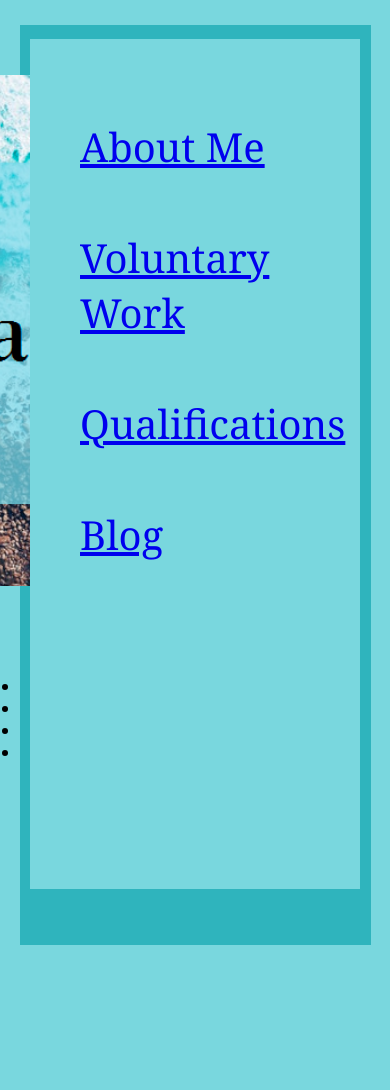
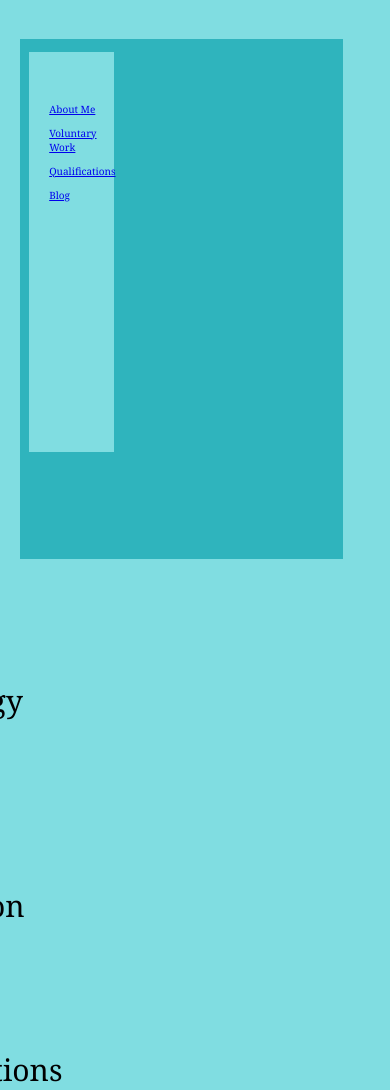
Before and after one commit to 3khanf54/web_assignment, a plain HTML site: page qualifications.html in a window 390 px wide. Before the commit the page ends 945 px from the top, so only its background shows below. Drawn offline with Linux system fonts and the light colour scheme.

Commit message:
documentation file updated and attemp at responsive feature

```diff
--- a/qualifications.html
+++ b/qualifications.html
@@ -12,25 +12,25 @@
      <div id="header">
         <nav>
            <ul>
-               <li><a href="index.html">About Me</a></li>
-               <li><a href="voluntarywork.html">Voluntary Work</a></li>
-               <li><a href="qualifications.html">Qualifications</a></li>
-               <li><a href="blog.html">Blog</a></li>
+            <li><a href="index.html">About Me</a></li>
+            <li><a href="voluntary_work.html">Voluntary Work</a></li>
+            <li><a href="qualifications.html">Qualifications</a></li>
+            <li><a href="blog.html">Blog</a></li>
            </ul>
         </nav>
      </div>
 
-   <div id="main"><img src="images/qua.png" alt=""> </div>
+     <div id="main"><img src="images/qua.png" alt="Title of the page: qualifications"> </div>
 
    <div id="section">
-        <artcile id="thin">
-            <ul>
+       <article>
+        <ul>
             <li>A-Level Psychology</li>
             <li>A-Level Sociology</li>
             <li>A-Level Classical Civilisation</li>
             <li>A-Level Extended Project Qualifications</li>
         </ul>
-        </artcile>
+    </article>
    </div>
 
 </div>
--- a/web2.css
+++ b/web2.css
@@ -6,7 +6,7 @@
 
 body
 {
-    background-color: #79D7DE;
+    background-color: #80DDE1;
     position:absolute;
     margin: 5% 5% auto;
     width:100%;
@@ -16,7 +16,7 @@ body
     background-color: #2FB4BD;
     font-family: Georgia, Serif;
     float:left;
-    height:900px;
+    height:1100px;
     width:90%;
     position: absolute;
     padding-bottom: 20px;
@@ -37,8 +37,8 @@ nav
    left:0;
    position:absolute;
    width:330px;
-   height:850px;
-   background-color: #79D7DE;
+   height:1000px;
+   background-color: #80DDE1;
 }
 
 nav ul
@@ -52,10 +52,14 @@ nav ul
 nav ul li
 {
     display: block;
-    margin-right:15%;
     padding-bottom: 20%;
     font-size: 40px;
+}
 
+
+nav ul li a:hover
+{
+   color:black;
 }
 
 #main
@@ -71,11 +75,19 @@ img
 {
     width:750px;
 }
+
 #section
 {
     text-align: center;
     margin: 0 auto;
-    padding-top: 650px;
+    padding-top: 550px;
+}
+
+#section1
+{
+    text-align: center;
+    margin: 0 auto;
+    padding-top: 600px;
 }
 
 h1
@@ -90,3 +102,49 @@ h1
     padding-top: 50px;
     padding-right: 30px;
 }
+
+article
+{
+ float: right;
+ padding-right:230px;
+ padding-top: 50px;
+ font-size: 30px;
+ text-align: left;
+
+}
+
+@media(max-width:414px)
+{
+  #content
+  {
+    width: 70%;
+    padding-right:50px;
+    height: 500px;
+    margin-top: 5%;
+
+  }
+
+  nav
+  {
+    width: 20%;
+    padding-right: 20px;
+    height: 400px;
+  }
+
+  nav ul
+  {
+    padding-top: 50px;
+    padding-left: 20px;
+  }
+
+  nav ul li
+  {
+      font-size: 10px;
+      padding-bottom: 10px;
+  }
+
+  img
+  {
+      width: 400px;
+  }
+}
```
Also changed, not shown: blog.html (+10 -15 lines), voluntarywork.html (+6 -6 lines), javascript.js (added), 1 other file.
